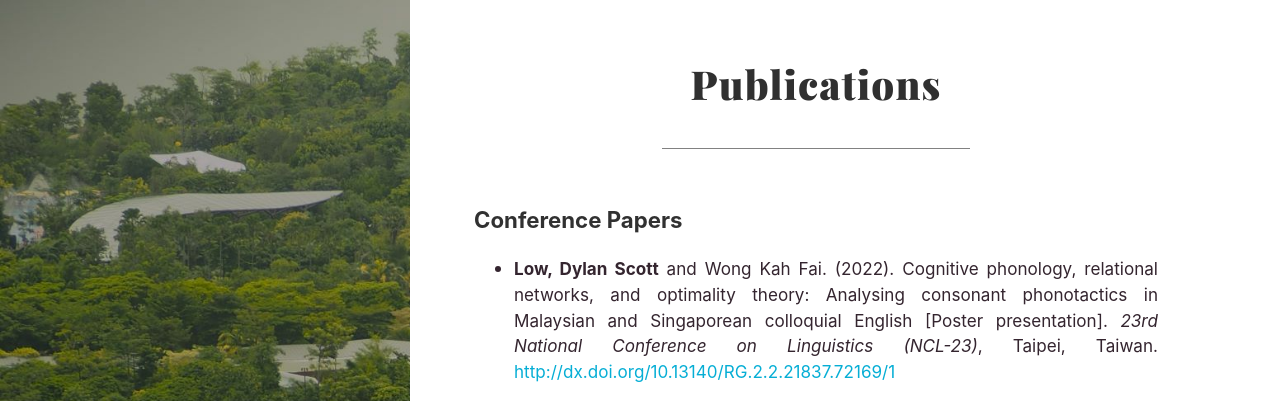
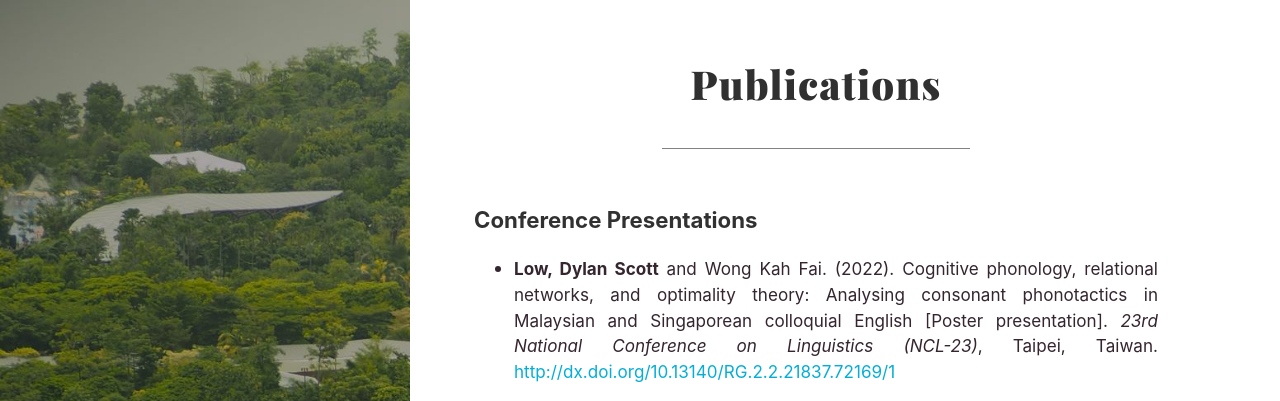
Before and after one commit to dylanscottlow/dylanscottlow.github.io, a Jekyll site: the page built from publications.md, in a window 1280 px wide and 1267 px high. Shown: the top 401 px of the window. Built offline with Jekyll 4.4.1, drawn with Linux system fonts in a browser that asks for light colours; a style sheet for code colours, icons or effects is not loaded.

Commit message:
Change "conference papers" to "conference presentations" on publications page

```diff
--- a/publications.md
+++ b/publications.md
@@ -4,7 +4,7 @@ title: Publications
 order: 2
 ---
 
-### Conference Papers
+### Conference Presentations
 
 * <p class="citation-list"><b>Low, Dylan Scott</b> and Wong Kah Fai. (2022). Cognitive phonology, relational networks, and optimality theory: Analysing consonant phonotactics in Malaysian and Singaporean colloquial English [Poster presentation]. <i>23rd National Conference on Linguistics (NCL-23)</i>, Taipei, Taiwan. <a href="http://dx.doi.org/10.13140/RG.2.2.21837.72169/1" target="_blank" rel="noopener noreferrer">http://dx.doi.org/10.13140/RG.2.2.21837.72169/1</a> <i class="ai ai-open-access"></i></p>
 
```
